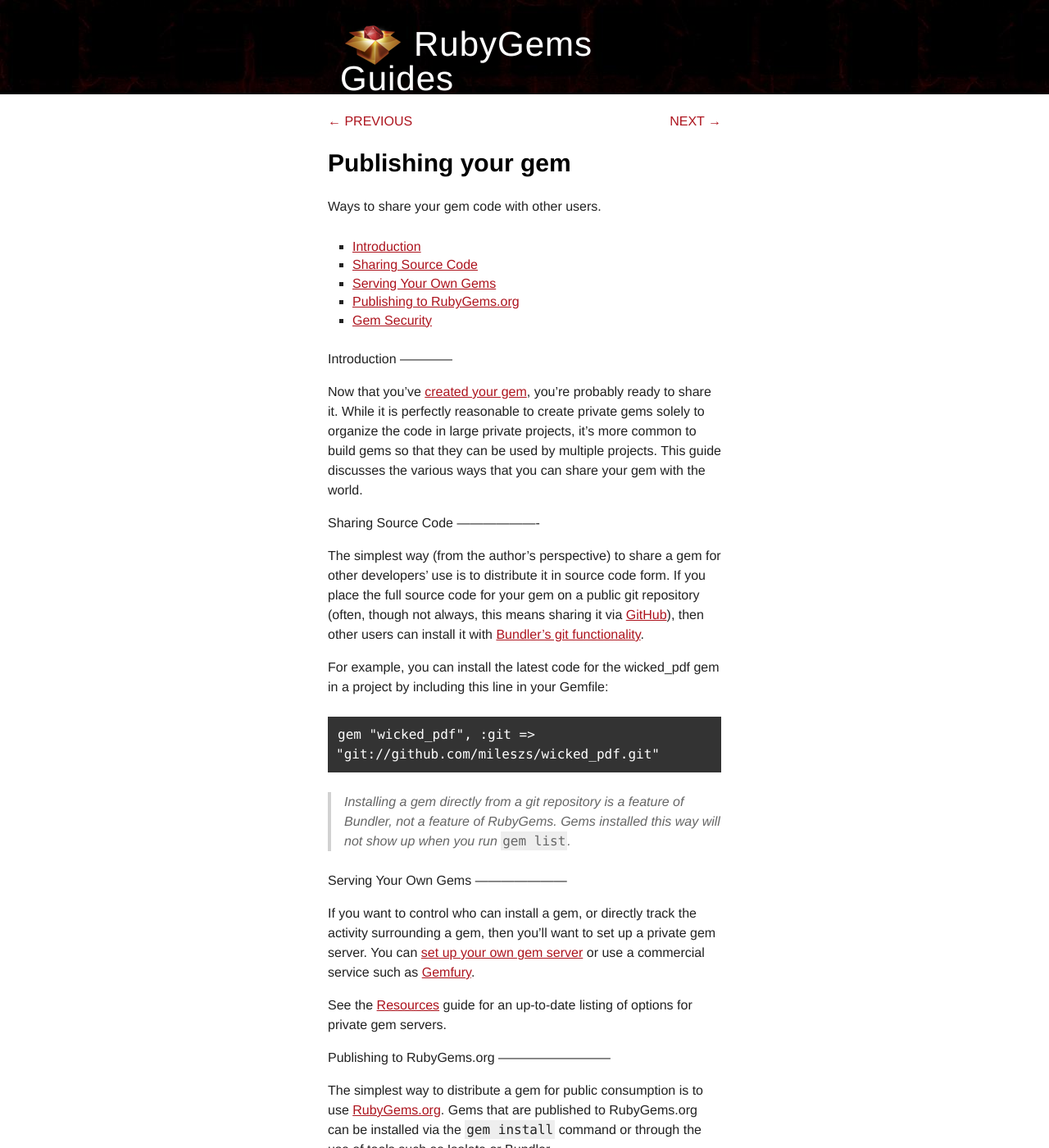
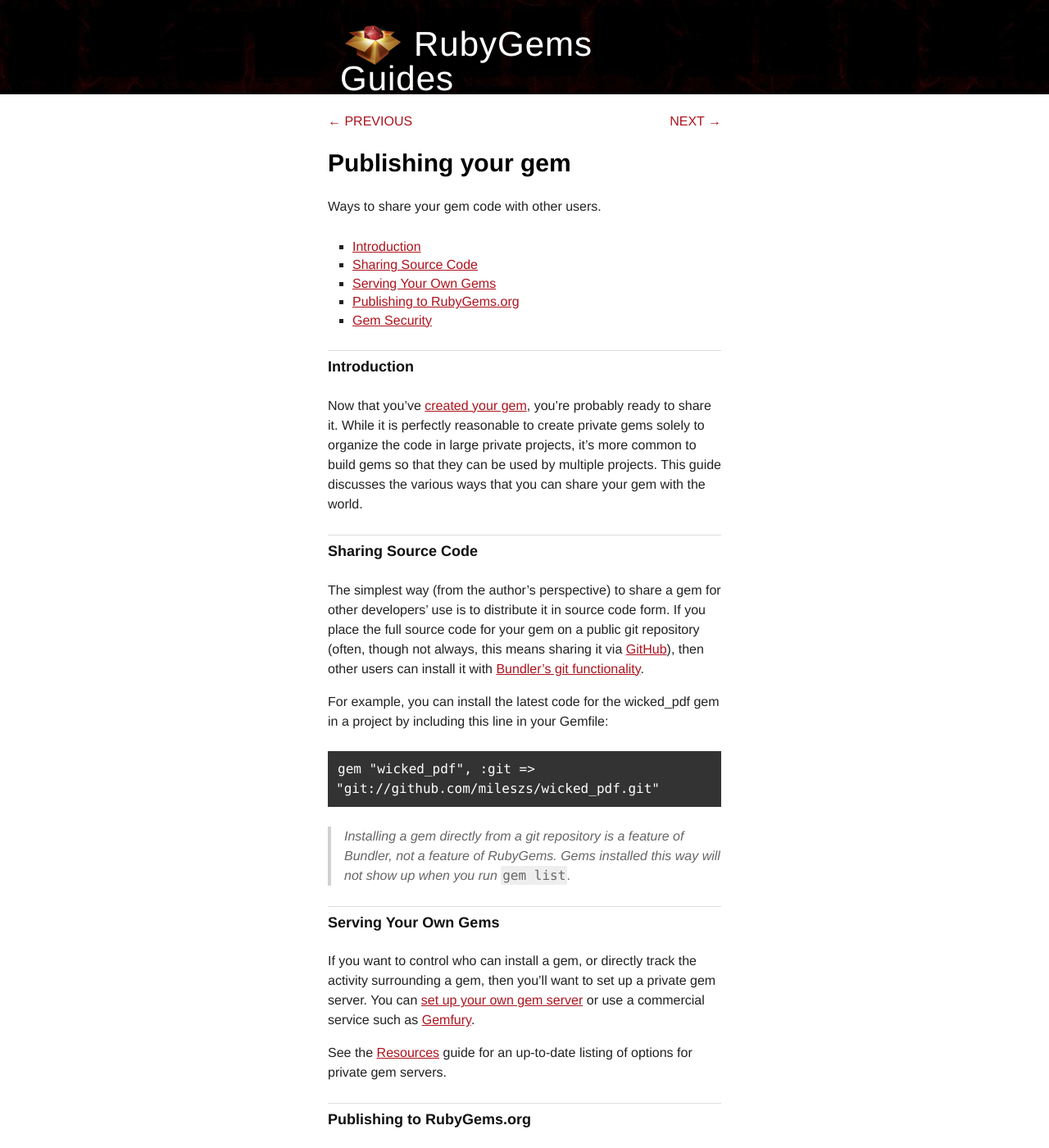
Before and after one commit to radar/guides, a Jekyll site: the page built from publishing.md, in a window 1280 px wide and 1400 px high. Shown: the whole window at 82% size. Built offline with Jekyll 4.4.1, drawn with Linux system fonts in a browser that asks for light colours; part of the change alters nothing that is shown; some of the changed text lies outside the part shown.

Commit message:
Replace <a id= with the heading ids

```diff
--- a/publishing.md
+++ b/publishing.md
@@ -7,13 +7,12 @@ next: /patterns
 
 Ways to share your gem code with other users.
 
-* [Introduction](#intro)
-* [Sharing Source Code](#sharing-source)
-* [Serving Your Own Gems](#serving)
-* [Publishing to RubyGems.org](#rubygems-org)
-* [Gem Security](#gem-security)
+* [Introduction](#introduction)
+* [Sharing Source Code](#sharing_source_code)
+* [Serving Your Own Gems](#serving_your_own_gems)
+* [Publishing to RubyGems.org](#publishing_to_rubygemsorg)
+* [Gem Security](#gem_security)
 
-<a id="intro"> </a>
 Introduction
 ------------
 
@@ -22,7 +21,6 @@ While it is perfectly reasonable to create private gems solely to organize the c
 private projects, it's more common to build gems so that they can be used by multiple projects.
 This guide discusses the various ways that you can share your gem with the world.
 
-<a id="sharing-source"> </a>
 Sharing Source Code
 -------------------
 
@@ -39,7 +37,6 @@ line in your Gemfile:
 > Installing a gem directly from a git repository is a feature of Bundler, not a feature
 > of RubyGems. Gems installed this way will not show up when you run `gem list`.
 
-<a id="serving"> </a>
 Serving Your Own Gems
 ---------------------
 
@@ -49,7 +46,6 @@ use a commercial service such as [Gemfury](http://www.gemfury.com/).
 
 See the [Resources](/resources) guide for an up-to-date listing of options for private gem servers.
 
-<a id="rubygems-org"> </a>
 Publishing to RubyGems.org
 --------------------------
 
@@ -77,7 +73,6 @@ To publish version 0.1.0 of a new gem named 'squid-utils':
 
 Congratulations! Your new gem is now ready for any ruby user in the world to install!
 
-<a id="gem-security"> </a>
 Gem Security
 ------------
 
```
